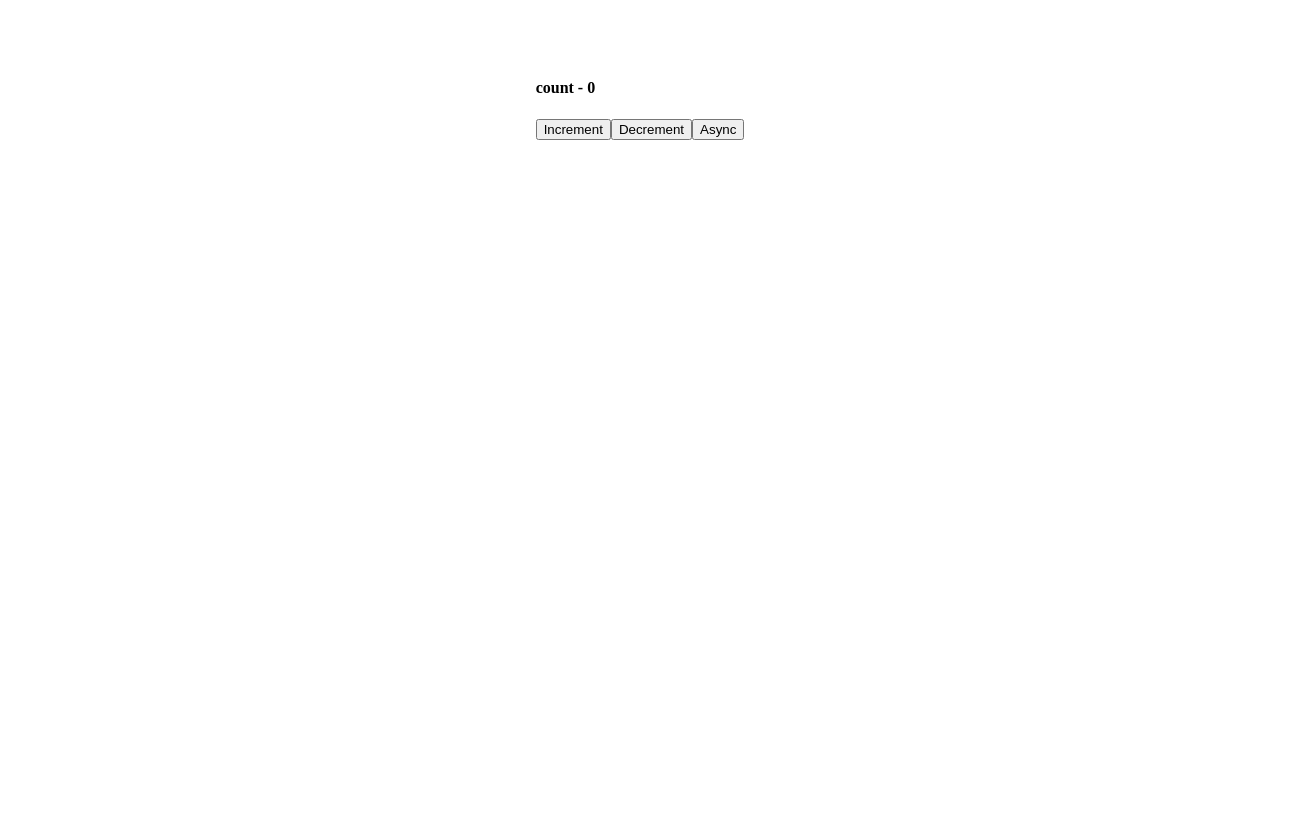
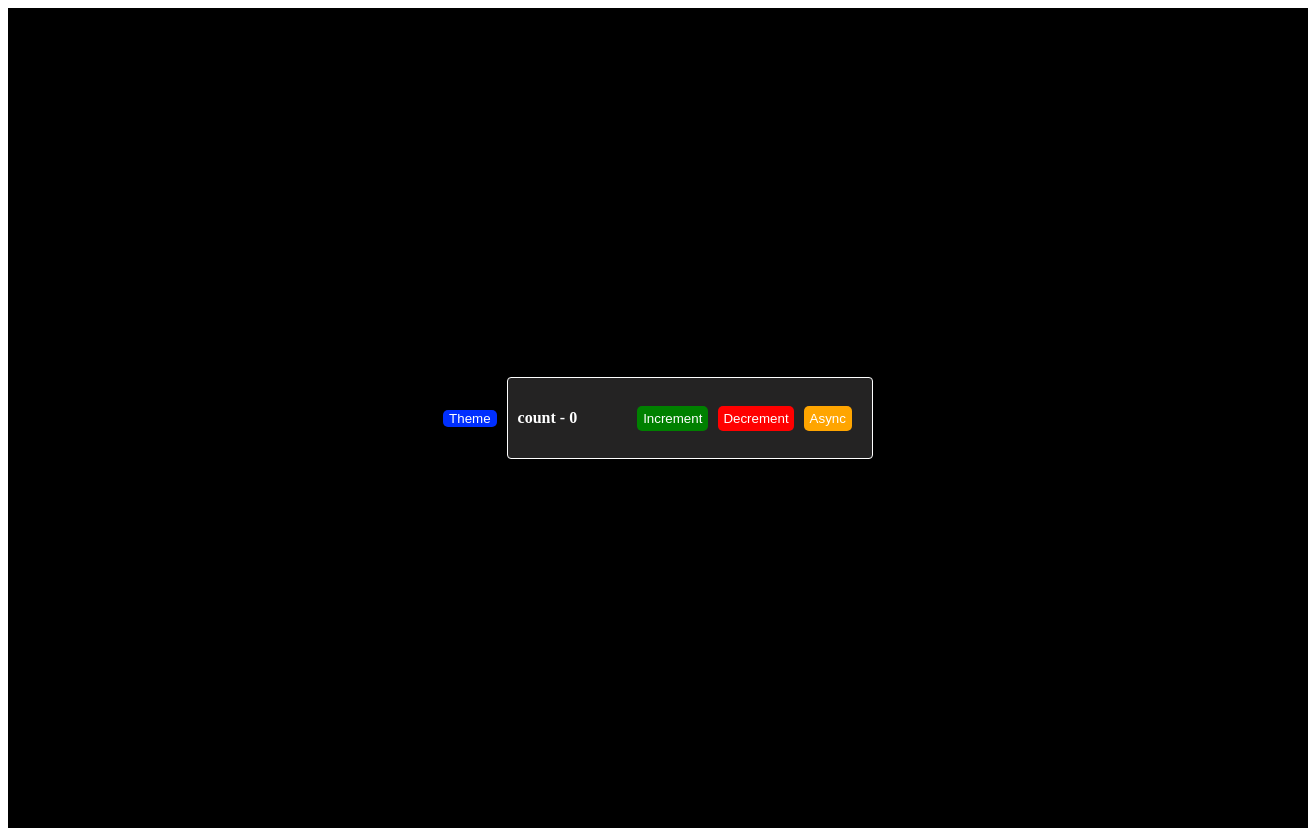
Before and after one commit to igoris12/react-corse, a React (Create React App) app: page / in a window 1280 px wide. Shown: the whole page, 1308 px wide, since content can reach past the window. Before the commit the page ends 800 px from the top, so only its background shows below. Built offline with nearby package versions, Linux system fonts and the light colour scheme.

Commit message:
style done

```diff
--- a/src/Componets/App.jsx
+++ b/src/Componets/App.jsx
@@ -2,12 +2,16 @@ import React from 'react';
 
 const App = () => {
   return (
-    <div>
-      <div className="contaner">
+    <div className="dark">
+      <button className="btn-theme">Theme</button>
+
+      <div className="contaner ">
         <h4>count - 0</h4>
-        <button className="btn-add">Increment</button>
-        <button className="btn-sub">Decrement</button>
-        <button className="btn-async">Async</button>
+        <div className="btn-box">
+          <button className="btn-add">Increment</button>
+          <button className="btn-sub">Decrement</button>
+          <button className="btn-async">Async</button>
+        </div>
       </div>
     </div>
   );
--- a/src/css/reduxStudy.scss
+++ b/src/css/reduxStudy.scss
@@ -0,0 +1,108 @@
+.light {
+  width: 100%;
+  height: 100%;
+  padding: 10px;
+  display: flex;
+  align-items: center;
+  justify-content: center;
+  .btn-theme {
+    background-color: rgb(0, 47, 255);
+    border: none;
+    border-radius: 5px;
+    color: white;
+    cursor: pointer;
+  }
+
+  .contaner {
+    border: 1px solid black;
+    display: flex;
+    justify-content: center;
+    gap: 50px;
+    align-items: center;
+    border-radius: 4px;
+    padding: 10px;
+    .btn-box {
+      padding: 10px;
+      display: flex;
+      gap: 10px;
+      .btn-add {
+        background-color: green;
+        border: none;
+        border-radius: 5px;
+        color: white;
+        cursor: pointer;
+      }
+      .btn-sub {
+        background-color: red;
+        border: none;
+        border-radius: 5px;
+        color: white;
+        cursor: pointer;
+        padding: 5px;
+      }
+      .btn-async {
+        background-color: orange;
+        border: none;
+        border-radius: 5px;
+        color: white;
+        cursor: pointer;
+      }
+    }
+  }
+}
+
+.dark {
+  width: 100vw;
+  height: 100vh;
+  padding: 10px;
+  display: flex;
+  align-items: center;
+  justify-content: center;
+  background-color: black;
+  gap: 10px;
+  .btn-theme {
+    background-color: rgb(0, 47, 255);
+    border: none;
+    border-radius: 5px;
+    color: white;
+    cursor: pointer;
+  }
+  .contaner {
+    background-color: rgb(36, 35, 35);
+    border: 1px solid white;
+    display: flex;
+    justify-content: center;
+    gap: 50px;
+    align-items: center;
+    border-radius: 4px;
+    padding: 10px;
+    color: white;
+    .btn-box {
+      padding: 10px;
+      display: flex;
+      gap: 10px;
+      .btn-add {
+        background-color: green;
+        border: none;
+        border-radius: 5px;
+        color: white;
+        cursor: pointer;
+      }
+      .btn-sub {
+        background-color: red;
+        border: none;
+        border-radius: 5px;
+        color: white;
+        cursor: pointer;
+        padding: 5px;
+      }
+      .btn-async {
+        background-color: orange;
+        border: none;
+        border-radius: 5px;
+        color: white;
+        cursor: pointer;
+      }
+    }
+  }
+}
--- a/src/index.js
+++ b/src/index.js
@@ -1,6 +1,6 @@
 import React from 'react';
 import ReactDOM from 'react-dom';
-import './index.scss';
+// import './index.scss';
 import App from './Componets/App';
 import './css/reduxStudy.scss';
 
```
